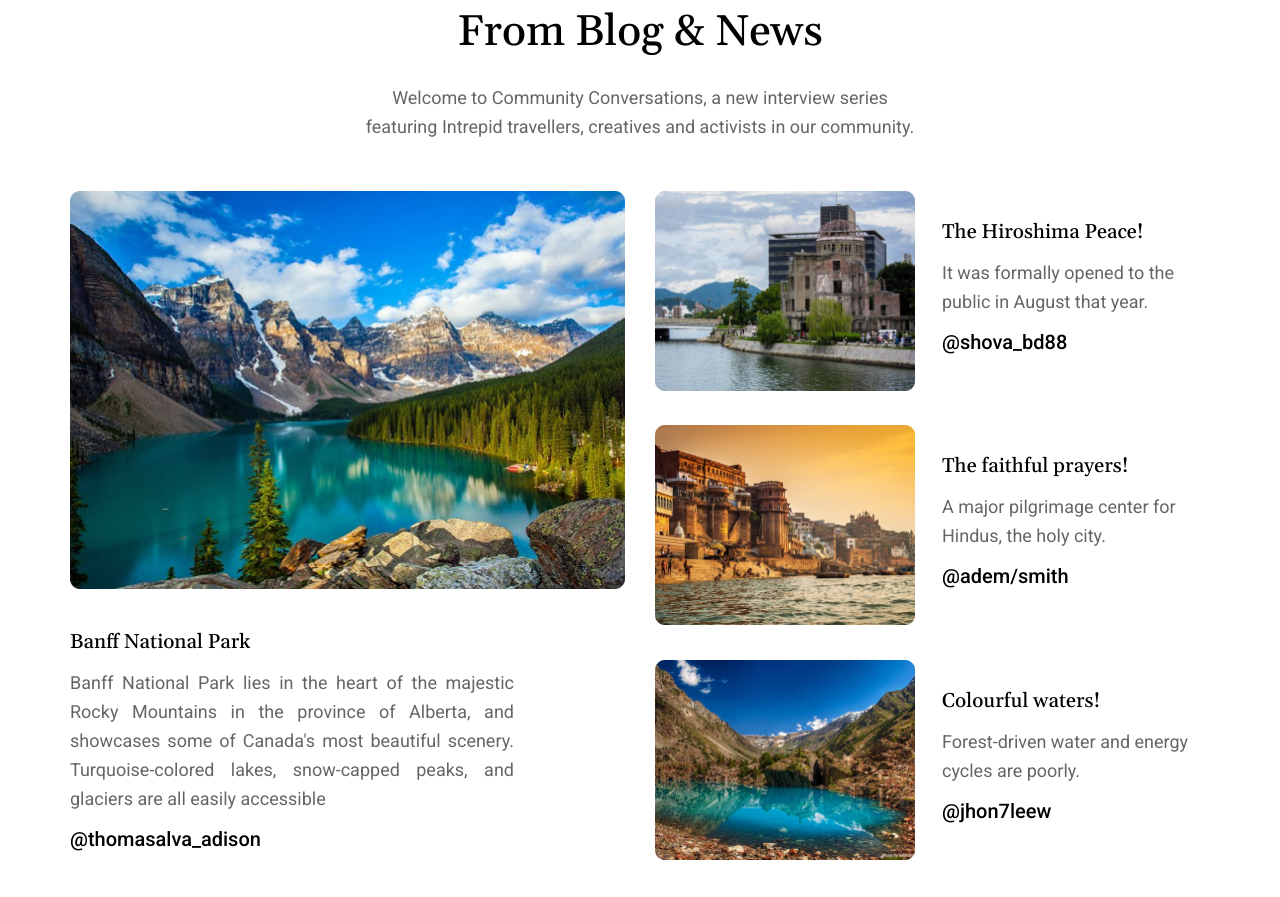
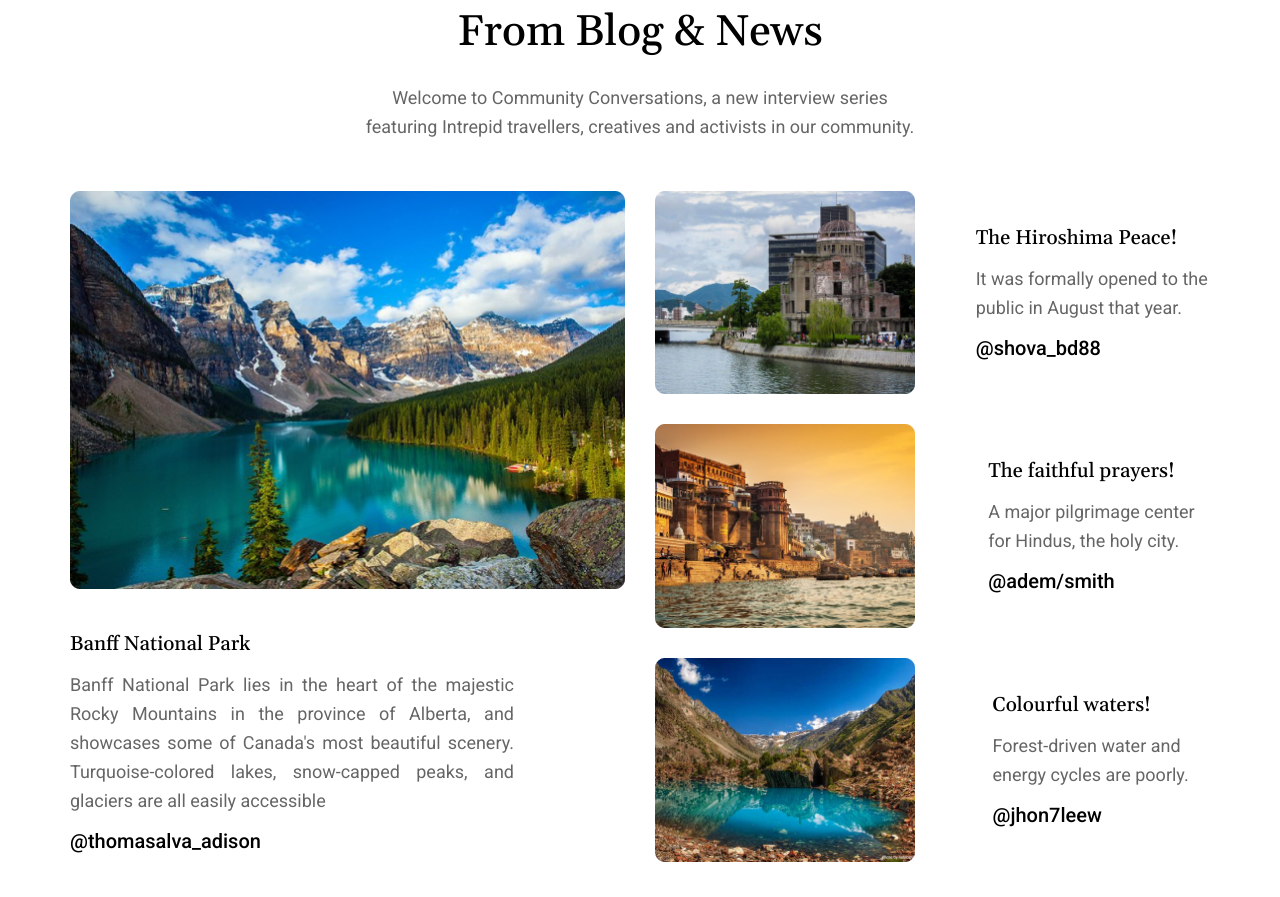
Before and after one commit to mrDuasel/travelandLanding, a website built with webpack: page src/index.pug in a window 1280 px wide. Shown: the part 2455-3352 px from the top of the page. Built offline with nearby package versions, Linux system fonts and the light colour scheme; a web font is replaced by a local one.

Commit message:
styles changed

```diff
--- a/src/includes/about/about.scss
+++ b/src/includes/about/about.scss
@@ -26,8 +26,7 @@
     &-main {
         width: 555px;
         &__img {
-            width: 555px;
-            height: 400px;
+            width: 100%;
             margin-bottom: 35px;
         }
 
@@ -60,17 +59,23 @@
         width: 555px;
         &-item {
             display: flex;
+            margin-bottom: 30px;
+            &:last-child{
+                margin-bottom: 0px;
+            }
             &__img {
+                width: 100%;
+                margin-right: 27px;
                 img {
-                width: 260px;
-                height: 200px;
+                    max-width: 260px;
+                    height: 100%;
                 }
-                margin-bottom: 30px;
-                margin-right: 27px;
             }
 
             &-content {
-                margin-top: 25px;
+                display: flex;
+                flex-direction: column;
+                justify-content: center;
 
                 &__title,&__subtitle {
                     margin-bottom: 10px;
```
